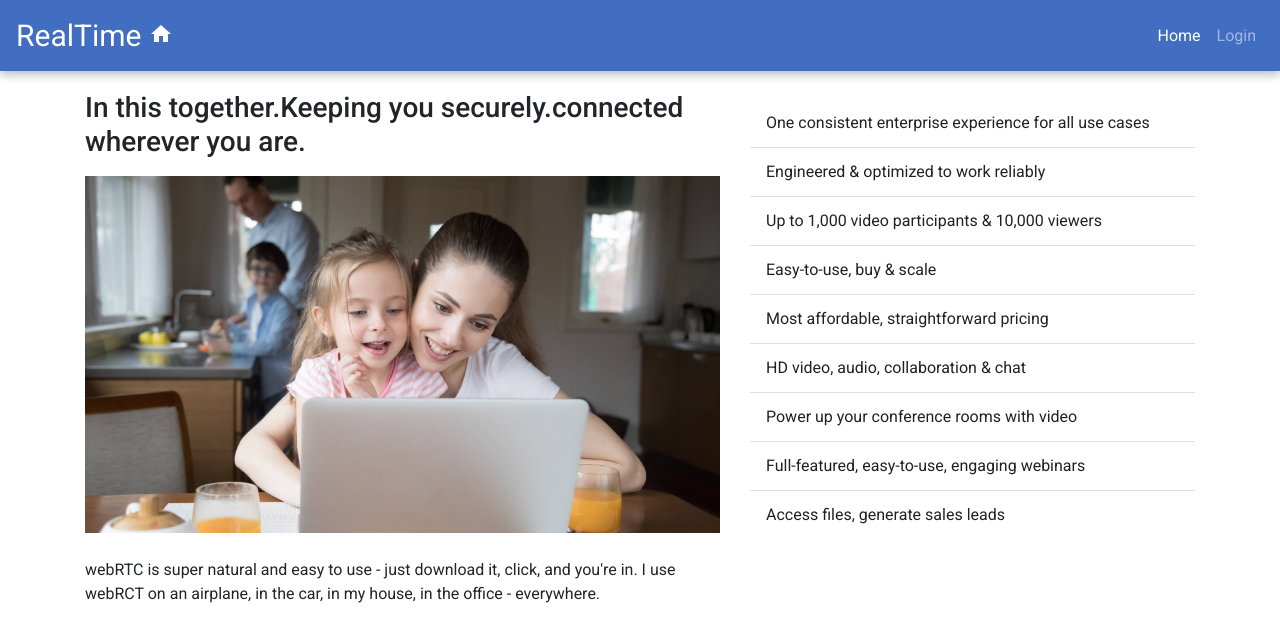
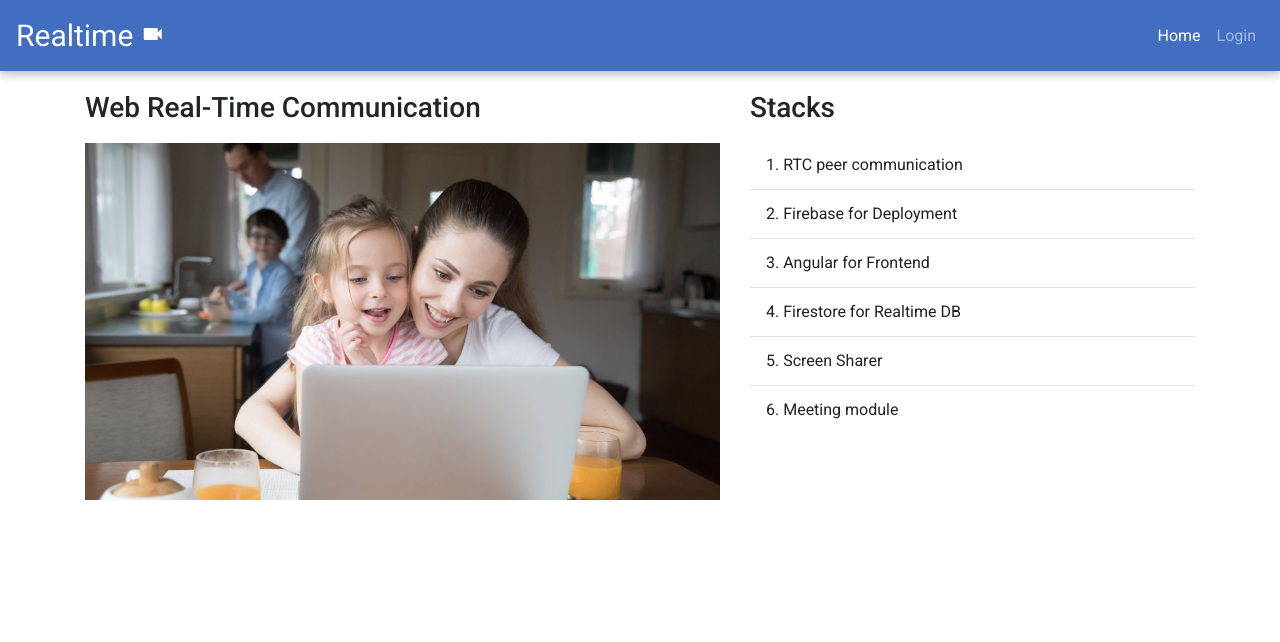
Before and after one commit to sonishubham65/video-conference-webrtc, an Angular app: page / in a window 1280 px wide. Shown: the top 642 px of the page. Built offline with nearby package versions, Linux system fonts and the light colour scheme.

Commit message:
tooltip added and text modifications

```diff
--- a/src/app/app.component.ts
+++ b/src/app/app.component.ts
@@ -13,7 +13,7 @@ import {
   styleUrls: ['./app.component.css']
 })
 export class AppComponent {
-  title = 'RealTime | Shubham Soni, MTX';
+  title = 'Realtime | Shubham Soni, MTX';
   loading = true;
   constructor(private router: Router) {
     this.router.events.subscribe((event: Event) => {
--- a/src/app/dashboard/meeting/meeting.component.html
+++ b/src/app/dashboard/meeting/meeting.component.html
@@ -19,35 +19,39 @@
 
         </div>
         <div class="button_bar">
-          <button mat-fab color="primary" (click)="Join()" *ngIf="!hasJoined">
+          <button mat-fab color="primary" (click)="copy_share_link()" matTooltip="Share meeting url with other">
+            <mat-icon>share</mat-icon>
+          </button>
+          <button mat-fab color="primary" (click)="Join()" *ngIf="!hasJoined" matTooltip="Start the call">
             <mat-icon>phone</mat-icon>
           </button>
-          <button mat-fab color="primary" (click)="Stop()" *ngIf="hasJoined">
-            <mat-icon>phone_disabled</mat-icon>
-          </button>
 
-          <button mat-fab color="primary" (click)="micState(true)" *ngIf="hasJoined && !mic">
+          <button mat-fab color="primary" (click)="micState(true)" *ngIf="hasJoined && !mic" matTooltip="Turn on mic">
             <mat-icon>mic_off</mat-icon>
           </button>
 
-          <button mat-fab color="primary" (click)="micState(false)" *ngIf="hasJoined && mic">
+          <button mat-fab color="primary" (click)="micState(false)" *ngIf="hasJoined && mic" matTooltip="Turn off mic">
             <mat-icon>mic</mat-icon>
           </button>
 
 
-          <button mat-fab color="primary" (click)="videoState(true)" *ngIf="hasJoined && !video">
+          <button mat-fab color="primary" (click)="videoState(true)" *ngIf="hasJoined && !video" matTooltip="Turn on video">
             <mat-icon>videocam_off</mat-icon>
           </button>
 
-          <button mat-fab color="primary" (click)="videoState(false)" *ngIf="hasJoined && video">
+          <button mat-fab color="primary" (click)="videoState(false)" *ngIf="hasJoined && video" matTooltip="Turn off video">
             <mat-icon>videocam</mat-icon>
           </button>
 
-          <button mat-fab color="primary" (click)="Share()" *ngIf="hasJoined && !screenService.isStarted">
+          <button mat-fab color="primary" (click)="Share()" *ngIf="hasJoined && !screenService.isStarted"  matTooltip="Share your screen">
             <mat-icon>screen_share</mat-icon>
           </button>
-          <button mat-fab color="primary" (click)="Stop_share()" *ngIf="hasJoined && screenService.isStarted">
+          <button mat-fab color="primary" (click)="Stop_share()" *ngIf="hasJoined && screenService.isStarted" matTooltip="Stop screen share">
             <mat-icon>stop_screen_share</mat-icon>
+          </button>
+
+          <button mat-fab color="primary" (click)="Stop()" *ngIf="hasJoined" matTooltip="Stop the call">
+            <mat-icon>phone_disabled</mat-icon>
           </button>
         </div>
       </div>
--- a/src/app/dashboard/meeting/meeting.component.ts
+++ b/src/app/dashboard/meeting/meeting.component.ts
@@ -33,15 +33,8 @@ export class MeetingComponent implements OnInit, OnDestroy {
 
     titleService.setTitle("Join the Meeting | webRTC by Shubham Soni, Nagarro Jaipur");
     this.roomid = this.route.params['value'].roomid
-    this.shareurl;
-
-    let url;
-    if (this.detectPhone.any()) {
-      url = `whatsapp://send?text=https://opentok65.web.app/dashboard/meeting/${this.roomid}`;
-    } else {
-      url = `https://api.whatsapp.com/send?text=https://opentok65.web.app/dashboard/meeting/${this.roomid}`;
-    }
-    this.shareurl = this.sanitizer.bypassSecurityTrustUrl(url)
+    console.log(router)
+    this.shareurl = window.location.href;
   }
 
   @ViewChild('videos', { static: false }) videoElement: any;
@@ -342,4 +335,15 @@ export class MeetingComponent implements OnInit, OnDestroy {
     console.log(videoTrack)
     videoTrack.enabled = state
   }
+  copy_share_link() {
+    this.shareurl;
+    navigator.clipboard.writeText(this.shareurl).then(() => {
+      this.snackBar.open("Share url has been copied in your clipboard", "close", {
+        duration: 600
+      });
+    }, function (err) {
+      console.error('Async: Could not copy text: ', err);
+    });
+
+  }
 }
--- a/src/app/header/header.component.html
+++ b/src/app/header/header.component.html
@@ -3,8 +3,8 @@
 
     <nav class="col-sm-12 navbar navbar-expand-lg navbar-dark bg-custom">
       <a class="navbar-brand" href="#">
-        RealTime
-        <mat-icon>home</mat-icon>
+        Realtime
+        <mat-icon>videocam</mat-icon>
       </a>
       <button class="navbar-toggler" type="button" data-toggle="collapse" data-target="#navbarNav"
         aria-controls="navbarNav" aria-expanded="false" aria-label="Toggle navigation">
--- a/src/app/home/home.component.html
+++ b/src/app/home/home.component.html
@@ -1,30 +1,23 @@
 <div class="container">
   <div class="row">
     <div class="col-md-7">
-      <h3>In this together.Keeping you securely.connected wherever you are.</h3>
+      <h3>Web Real-Time Communication</h3>
       <img src="assets/images/136444.jpg" class="img-fluid" id="homebanner" />
-      <p>webRTC is super natural and easy to use - just download it, click, and you're in. I use webRCT on an airplane,
-        in the car, in my house, in the office - everywhere.</p>
     </div>
     <div class="col-md-5">
+      <h3>Stacks</h3>
       <mat-list role="list">
-        <mat-list-item role="listitem">One consistent enterprise experience for all use cases</mat-list-item>
+        <mat-list-item role="listitem">1. RTC peer communication</mat-list-item>
         <mat-divider></mat-divider>
-        <mat-list-item role="listitem">Engineered & optimized to work reliably</mat-list-item>
+        <mat-list-item role="listitem">2. Firebase for Deployment</mat-list-item>
         <mat-divider></mat-divider>
-        <mat-list-item role="listitem">Up to 1,000 video participants & 10,000 viewers</mat-list-item>
+        <mat-list-item role="listitem">3. Angular for Frontend</mat-list-item>
         <mat-divider></mat-divider>
-        <mat-list-item role="listitem">Easy-to-use, buy & scale</mat-list-item>
+        <mat-list-item role="listitem">4. Firestore for Realtime DB</mat-list-item>
         <mat-divider></mat-divider>
-        <mat-list-item role="listitem">Most affordable, straightforward pricing</mat-list-item>
+        <mat-list-item role="listitem">5. Screen Sharer</mat-list-item>
         <mat-divider></mat-divider>
-        <mat-list-item role="listitem">HD video, audio, collaboration & chat</mat-list-item>
-        <mat-divider></mat-divider>
-        <mat-list-item role="listitem">Power up your conference rooms with video</mat-list-item>
-        <mat-divider></mat-divider>
-        <mat-list-item role="listitem">Full-featured, easy-to-use, engaging webinars</mat-list-item>
-        <mat-divider></mat-divider>
-        <mat-list-item role="listitem">Access files, generate sales leads</mat-list-item>
+        <mat-list-item role="listitem">6. Meeting module</mat-list-item>
       </mat-list>
     </div>
   </div>
--- a/src/app/material.module.ts
+++ b/src/app/material.module.ts
@@ -7,7 +7,8 @@ import { MatSelectModule } from '@angular/material/select';
 import { MatProgressSpinnerModule } from '@angular/material/progress-spinner';
 import { MatIconModule } from '@angular/material/icon';
 import { MatProgressBarModule } from '@angular/material/progress-bar';
-let modules = [MatSnackBarModule, MatListModule, MatInputModule, MatButtonModule, MatSelectModule, MatProgressSpinnerModule, MatIconModule, MatProgressBarModule]
+import { MatTooltipModule } from '@angular/material/tooltip';
+let modules = [MatSnackBarModule, MatListModule, MatInputModule, MatButtonModule, MatSelectModule, MatProgressSpinnerModule, MatIconModule, MatProgressBarModule, MatTooltipModule]
 @NgModule({
     imports: modules,
     exports: modules
```
